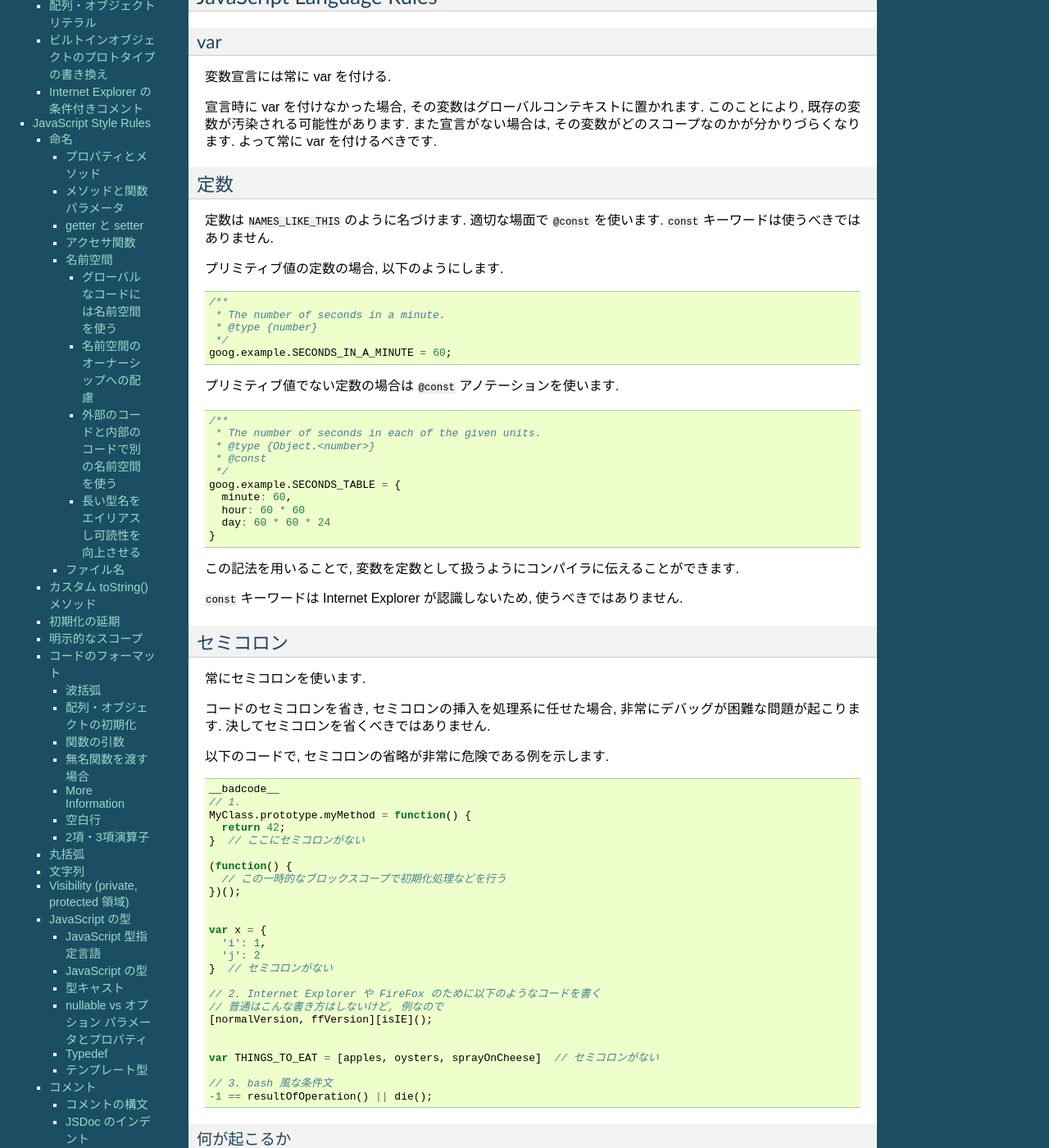
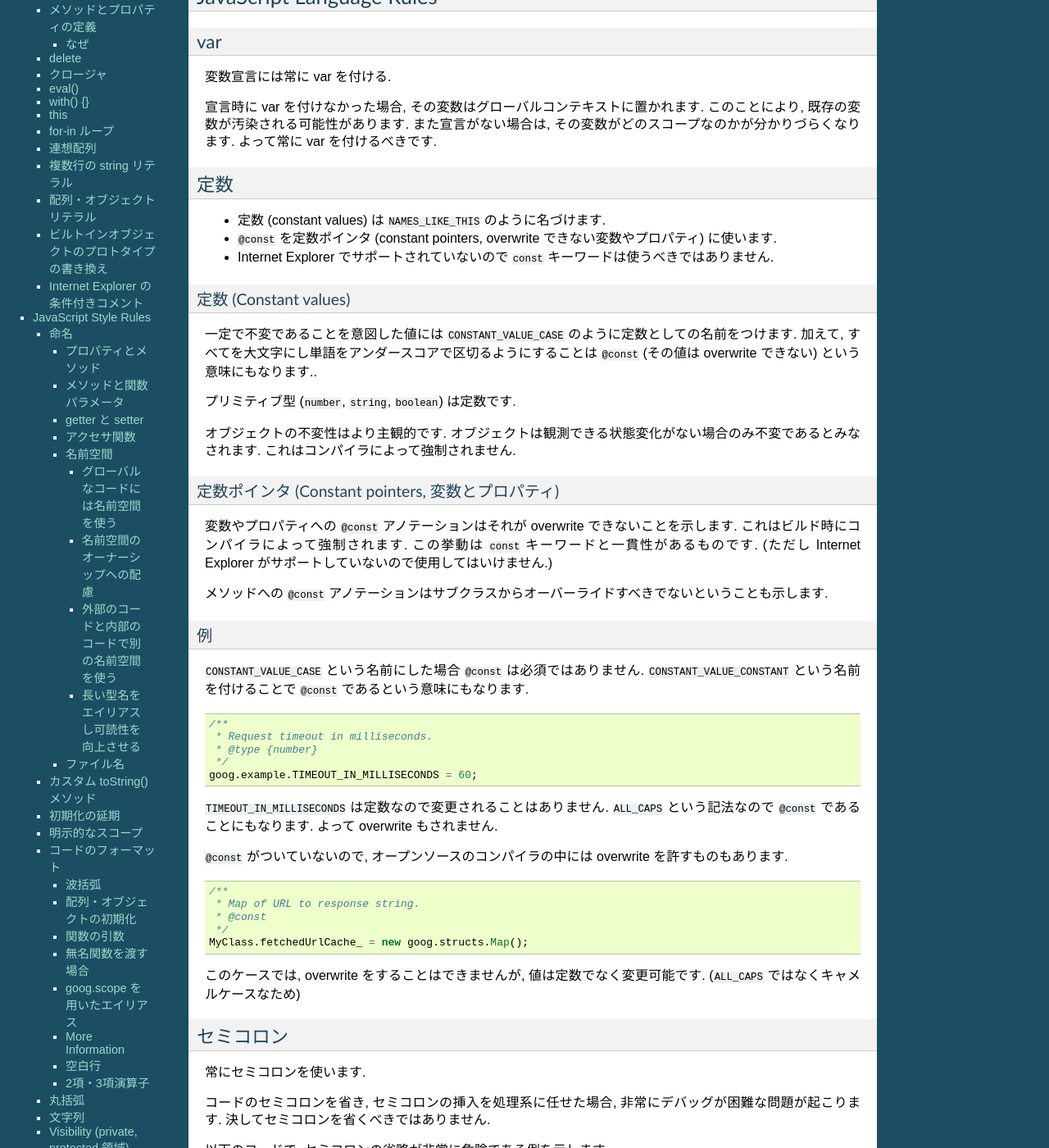
Before and after one commit to cou929/Japanese-Translation-of-Google-JavaScript-Style-Guide, a Sphinx documentation site: the page built from doc/index.rst, in a window 1280 px wide and 1400 px high, scrolled down 716 px. Shown: the whole window at 82% size. Built offline with Sphinx 7.4.7, drawn with Linux system fonts in a browser that asks for light colours; some of the changed text lies outside the part shown.

```diff
--- a/doc/index.rst
+++ b/doc/index.rst
@@ -40,36 +40,53 @@ var
 
 定数
 ----------------------------------------
-定数は ``NAMES_LIKE_THIS`` のように名づけます. 適切な場面で ``@const`` を使います. ``const`` キーワードは使うべきではありません.
-
-プリミティブ値の定数の場合, 以下のようにします.
-
-.. code-block:: javascript
-
-   /**
-    * The number of seconds in a minute.
+
+- 定数 (constant values) は ``NAMES_LIKE_THIS`` のように名づけます.
+- ``@const`` を定数ポインタ (constant pointers, overwrite できない変数やプロパティ) に使います.
+- Internet Explorer でサポートされていないので ``const`` キーワードは使うべきではありません.
+
+定数 (Constant values)
+*****************************************
+
+一定で不変であることを意図した値には ``CONSTANT_VALUE_CASE`` のように定数としての名前をつけます. 加えて, すべてを大文字にし単語をアンダースコアで区切るようにすることは ``@const`` (その値は overwrite できない) という意味にもなります..
+
+プリミティブ型 (``number``, ``string``, ``boolean``) は定数です.
+
+オブジェクトの不変性はより主観的です. オブジェクトは観測できる状態変化がない場合のみ不変であるとみなされます. これはコンパイラによって強制されません.
+
+定数ポインタ (Constant pointers, 変数とプロパティ)
+**********************************************************************************
+
+変数やプロパティへの ``@const`` アノテーションはそれが overwrite できないことを示します. これはビルド時にコンパイラによって強制されます. この挙動は ``const`` キーワードと一貫性があるものです. (ただし Internet Explorer がサポートしていないので使用してはいけません.)
+
+メソッドへの ``@const`` アノテーションはサブクラスからオーバーライドすべきでないということも示します.
+
+例
+*****************************************
+
+``CONSTANT_VALUE_CASE`` という名前にした場合 ``@const`` は必須ではありません. ``CONSTANT_VALUE_CONSTANT`` という名前を付けることで ``@const`` であるという意味にもなります.
+
+.. code-block:: javascript
+
+   /**
+    * Request timeout in milliseconds.
     * @type {number}
     */
-   goog.example.SECONDS_IN_A_MINUTE = 60;
-
-プリミティブ値でない定数の場合は ``@const`` アノテーションを使います.
-
-.. code-block:: javascript
-
-   /**
-    * The number of seconds in each of the given units.
-    * @type {Object.<number>}
+   goog.example.TIMEOUT_IN_MILLISECONDS = 60;
+
+``TIMEOUT_IN_MILLISECONDS`` は定数なので変更されることはありません. ``ALL_CAPS`` という記法なので ``@const`` であることにもなります. よって overwrite もされません.
+
+``@const`` がついていないので, オープンソースのコンパイラの中には overwrite を許すものもあります.
+
+.. code-block:: javascript
+
+   /**
+    * Map of URL to response string.
     * @const
     */
-   goog.example.SECONDS_TABLE = {
-     minute: 60,
-     hour: 60 * 60
-     day: 60 * 60 * 24
-   }
-
-この記法を用いることで, 変数を定数として扱うようにコンパイラに伝えることができます.
-
-``const`` キーワードは Internet Explorer が認識しないため, 使うべきではありません.
+   MyClass.fetchedUrlCache_ = new goog.structs.Map();
+
+このケースでは, overwrite をすることはできませんが, 値は定数でなく変更可能です. (``ALL_CAPS`` ではなくキャメルケースなため)
 
 セミコロン
 ----------------------------------------
@@ -120,6 +137,21 @@ JavaScript は, 安全にセミコロンの存在が推測できる場合を除
 
 これらの挙動は本当にプログラマを驚かせてしまいます. よってセミコロンを徹底すべきです.
 
+解説: セミコロンと関数
+****************************************
+
+セミコロンは関数式の後ろには必須ですが, 関数宣言には不要です. 以下の例で違いを示します:
+
+.. code-block:: javascript
+
+   var foo = function() {
+     return true;
+   };  // semicolon here.
+
+   function foo() {
+     return true;
+   }  // no semicolon here.
+
 ネストした関数
 ----------------------------------------
 使っても良い.
@@ -216,17 +248,58 @@ JavaScript は, 安全にセミコロンの存在が推測できる場合を除
      ...
    };
 
-メソッドの宣言
-----------------------------------------
-``Foo.prototype.bar = function() { ... };``
-
-メソッドやプロパティをコンストラクタに付与する方法はいくつかありますが, 次の方法を使用してください:
+メソッドとプロパティの定義
+----------------------------------------
+
+.. code-block:: javascript
+
+   /** @constructor */
+   function SomeConstructor() {
+     this.someProperty = 1;
+   }
+   Foo.prototype.someMethod = function() { ... };
+
+メソッドやプロパティを ``new`` を使ってオブジェクトに付与する方法はいくつかありますが, 推奨されるのは次の方法です:
 
 .. code-block:: javascript
 
    Foo.prototype.bar = function() {
      /* ... */
    };
+
+またコンストラクタの中でフィールドを初期化するのも推奨されます.
+
+.. code-block:: javascript
+
+   /** @constructor */
+   function Foo() {
+     this.bar = value;
+   }
+
+なぜ
+****************************************
+現在の JavaScript エンジンはオブジェクトの "形状" に応じて最適化を行います. `オブジェクトにプロパティを追加すること (プロトタイプで値をオーバーライドすることも含む) はパフォーマンスの低下につながります <https://developers.google.com/v8/design#prop_access>`_.
+
+delete
+----------------------------------------
+``this.foo = null`` というスタイルが推奨されます.
+
+.. code-block:: javascript
+
+   Foo.prototype.dispose = function() {
+     this.property_ = null;
+   };
+
+以下のような書き方の代わりに ``null`` を代入する方式にしてください:
+
+.. code-block:: javascript
+
+   __badcode__
+   Foo.prototype.dispose = function() {
+     delete this.property_;
+   };
+
+近年の JavaScript エンジンではオブジェクトのプロパティ数の変更は値の再代入よりもパフォーマンスが低下します. delete キーワードは本当に必要な場合, オブジェクトの keys のリストからそのプロパティを削除したい場合や ``if (key in obj)`` の結果を変えたい場合など, 以外には使用しないでください.
 
 クロージャ
 ----------------------------------------
@@ -493,7 +566,16 @@ JavaScript Style Rules
 
 命名
 ----------------------------------------
-基本的に次のように命名してください: ``functionNamesLikeThis, variableNamesLikeThis, ClassNamesLikeThis, EnumNamesLikeThis, methodNamesLikeThis, and SYMBOLIC_CONSTANTS_LIKE_THIS.``
+基本的に次のように命名してください:
+
+- ``functionNamesLikeThis``
+- ``variableNamesLikeThis``
+- ``ClassNamesLikeThis``
+- ``EnumNamesLikeThis``
+- ``methodNamesLikeThis``
+- ``CONSTANT_VALUES_LIKE_THIS``
+- ``foo.namespaceNamesLikeThis.bar``
+- ``filenameslikethis.js``
 
 プロパティとメソッド
 ****************************************
@@ -832,6 +914,45 @@ identifer が長い場合, プロパティを整列させると問題を引き
          return item.name;
        });
 
+goog.scope を用いたエイリアス
+********************************************************************************
+`Closure Library <http://code.google.com/closure/library/>`_ を使用している場合, `goog.scope <https://docs.google.com/document/pub?id=1ETFAuh2kaXMVL-vafUYhaWlhl6b5D9TOvboVg7Zl68Y>`_ で名前空間分けされたシンボルへの参照を短くすることができます.
+
+ファイルごとの ``goog.scope`` の呼び出しは 1 回までです. またそれをグローバルスコープで行う必要があります.
+
+``goog.scope(function() {`` という開始行の後に続くのは一行の空行と ``goog.provide``, ``goog.require`` またはトップレベルコメントである必要があります. ``goog.scope`` 呼び出しの終了はファイルの末尾にしてください. スコープを閉じたところに ``// goog.scop`` というコメントを追加してください. このコメントはセミコロンから 2 スペースあけて追加します.
+
+C++ と同じように ``goog.scop`` の定義の中ではインデントする必要はありません. 0 行目から書き始めてください.
+
+他のオブジェクトを再代入されないもの (多くのコンストラクタ, enum, 名前空間など) のみ名前をエイリアスしてください. 次のようにはしないでください:
+
+.. code-block:: javascript
+
+   __badcode__
+   goog.scope(function() {
+   var Button = goog.ui.Button;
+
+   Button = function() { ... };
+   ...
+
+エイリアス名はその対象のグローバルでの最後のプロパティ名と同じにしてください
+
+.. code-block:: javascript
+
+   goog.provide('my.module');
+
+   goog.require('goog.dom');
+   goog.require('goog.ui.Button');
+
+   goog.scope(function() {
+   var Button = goog.ui.Button;
+   var dom = goog.dom;
+   var module = my.module;
+
+   module.button = new Button(dom.$('my-button'));
+   ...
+   });  // goog.scope
+
 More Information
 ********************************************************************************
 配列・オブジェクトの初期化と引数としての無名関数以外では, すべて文の左端にあわせるか, 左からスペース4つのインデントにします.
@@ -878,7 +999,7 @@ More Information
 
 2項・3項演算子
 ********************************************************************************
-演算子は常に先行する行においてください. そうしないと暗黙のセミコロンの問題が発生します. 改行を入れる場合は上記のルールにのっとってインデントします.
+演算子は常に先行する行においてください. そうしないと暗黙のセミコロンの問題が発生します. 改行とインデントは他の Google Style Guide と同様の規約に従ってください.
 
 .. code-block:: javascript
 
@@ -893,13 +1014,21 @@ More Information
            moreComplicatedB :
            moreComplicatedC;
 
+ドット演算子の場合の例.
+
+.. code-block:: javascript
+
+   var x = foo.bar().
+       doSomething().
+       doSomethingElse();
+
 丸括弧
 ----------------------------------------
 必要なところだけで使います.
 
 構文上・ 意味上不可欠な場面以外では, 丸括弧を使わないようにします.
 
-単項演算子 (delete, typeof) や void に丸括弧を使用してはいけません. また return や throw, case, new などのあとにも付けません.
+単項演算子 (``delete``, ``typeof``) や ``void`` に丸括弧を使用してはいけません. また ``return`` や ``throw``, ``case``, ``new`` などのあとにも付けません.
 
 文字列
 ----------------------------------------
@@ -1175,7 +1309,7 @@ JSDoc を使用してください.
 
 `C++ style for comments <http://google-styleguide.googlecode.com/svn/trunk/cppguide.xml#Comments>`_ に基本的に従います.
 
-すべてのファイル, クラス, メソッド, プロパティを `JSDoc <http://code.google.com/p/jsdoc-toolkit/>`_ コメントでドキュメンテーションしてください.
+すべてのファイル, クラス, メソッド, プロパティを `JSDoc <http://code.google.com/p/jsdoc-toolkit/>`_ コメントでドキュメンテーションしてください. その際適切なタグ, 型を使用してください.
 
 インラインコメントには ``//`` を使用してください.
 
@@ -1267,11 +1401,9 @@ JavaDoc のように JSDoc でも ``<code>``, ``<pre>``, ``<tt>``, ``<strong>``,
 
 トップレベル・ファイルレベルコメント
 ********************************************************************************
-トップレベルコメントはそのコードに詳しくない読者を対象として, そのファイルが何をしているのかを説明するコメントです. ファイルの内容, 作者, コンパチビリティの情報などを記述します.
-
-.. code-block:: javascript
-
-   // Copyright 2009 Google Inc. All Rights Reserved.
+`コピーライト <http://google-styleguide.googlecode.com/svn/trunk/copyright.html>`_ と作者の情報は必須ではありません. トップレベルコメントはそのコードに詳しくない読者を対象として, そのファイルが何をしているのかを説明するコメントです. ファイルの内容, 互換性の情報などを記述します.
+
+.. code-block:: javascript
 
    /**
     * @fileoverview ファイルの説明, 使用方法や
@@ -1281,7 +1413,7 @@ JavaDoc のように JSDoc でも ``<code>``, ``<pre>``, ``<tt>``, ``<strong>``,
 
 クラスコメント
 ********************************************************************************
-クラスコメントには説明と型情報を記述します.
+クラスコメントには説明とコンストラクタを示す型情報を記述します.
 
 .. code-block:: javascript
 
@@ -1299,7 +1431,7 @@ JavaDoc のように JSDoc でも ``<code>``, ``<pre>``, ``<tt>``, ``<strong>``,
 
 メソッド・関数コメント
 ********************************************************************************
-パラメータの説明を必ず記述します. メソッドの説明文は, 第三者が宣言している文体で書きます.
+パラメータと戻り値のドキュメントを必ず記述します. メソッドの説明はパラメータと戻り値から明らかな場合は省略できます. メソッドの説明文は第三者が宣言している文体で書きます.
 
 .. code-block:: javascript
 
@@ -1313,18 +1445,19 @@ JavaDoc のように JSDoc でも ``<code>``, ``<pre>``, ``<tt>``, ``<strong>``,
      // ...
    }
 
-パラメータのないシンプルな getter メソッドの場合は説明を省略できます.
-
 プロパティコメント
 ********************************************************************************
 
 .. code-block:: javascript
 
-   /**
-    * 1 pane ごとの最大数.
-    * @type {number}
-    */
-   project.MyClass.prototype.someProperty = 4;
+   /** @constructor */
+   project.MyClass = function() {
+     /**
+      * 1 pane ごとの最大数.
+      * @type {number}
+      */
+     this.someProperty = 4;
+   }
 
 JSDoc タグリファレンス
 ********************************************************************************
@@ -1334,15 +1467,40 @@ JSDoc タグリファレンス
 
    http://google-styleguide.googlecode.com/svn/trunk/javascriptguide.xml?showone=Comments#Comments
 
-インナークラスと Enum
-----------------------------------------
-トップレベルクラスと同じファイルに定義します.
-
-別のクラスに定義されるインナークラスと enum はトップレベルクラスと同じファイルに定義してください. ``goog.provide`` 宣言はトップレベルクラスにのみ必要です.
+goog.provide での依存の提供
+----------------------------------------
+トップレベルのシンボルのみを提供します.
+
+クラスのすべてのメンバは同じクラスにあるべきです. そのためトップレベルのクラスのみを提供してください. 中でメンバとして定義されている enum やインナークラスは提供しないでください.
+
+このようにしてください:
+
+.. code-block:: javascript
+
+   goog.provide('namespace.MyClass');
+
+このようにはしないでください:
+
+.. code-block:: javascript
+
+   goog.provide('namespace.MyClass');
+   goog.provide('namespace.MyClass.Enum');
+   goog.provide('namespace.MyClass.InnerClass');
+   goog.provide('namespace.MyClass.TypeDef');
+   goog.provide('namespace.MyClass.CONSTANT');
+   goog.provide('namespace.MyClass.staticMethod');
+
+名前空間の中のメンバも提供できます.
+
+.. code-block:: javascript
+
+   goog.provide('foo.bar');
+   goog.provide('foo.bar.method');
+   goog.provide('foo.bar.CONSTANT');
 
 コンパイル
 ----------------------------------------
-`Closure Compiler <http://code.google.com/closure/compiler/>`_ のような JavaScript コンパイラを使うことが推奨されています.
+顧客が接するコードには `Closure Compiler <http://code.google.com/closure/compiler/>`_ のような JavaScript コンパイラを使うことが必要です.
 
 Tips や トリック
 ----------------------------------------
@@ -1504,39 +1662,6 @@ Tips や トリック
    __badcode__
    node && node.kids && node.kids[index] && foo(node.kids[index]);
 
-文字列の組み立てに join() を使う
-********************************************************************************
-このようなコードはよく見かけられます:
-
-.. code-block:: javascript
-
-   __badcode__
-   function listHtml(items) {
-     var html = '<div class="foo">';
-     for (var i = 0; i < items.length; ++i) {
-       if (i > 0) {
-         html += ', ';
-       }
-       html += itemHtml(items[i]);
-     }
-     html += '</div>';
-     return html;
-   }
-
-しかしこの書き方は Internet Explorer では遅くなります. 次の書き方がベターです:
-
-.. code-block:: javascript
-
-   function listHtml(items) {
-     var html = [];
-     for (var i = 0; i < items.length; ++i) {
-       html[i] = itemHtml(items[i]);
-     }
-     return '<div class="foo">' + html.join(', ') + '</div>';
-   }
-
-配列を stringbuilder として使い, ``myArray.join('')`` で文字列に変換することも可能です. また ``push()`` で配列の要素を追加するよりもインデックスを指定して追加するほうが高速なので, そちらを用いるべきです.
-
 ノードリストのイテレート
 ********************************************************************************
 ノードリストの多くは, ノードのイテレータとフィルタから実装されています. よって, 例えばリストの長さを取得したい場合は O(n), またリストの要素を走査しそれぞれについて長さをチェックした場合は O(n^2) かかってしまいます.
```
Also changed, not shown: other parts of doc/index.rst (+16 -11 lines).
